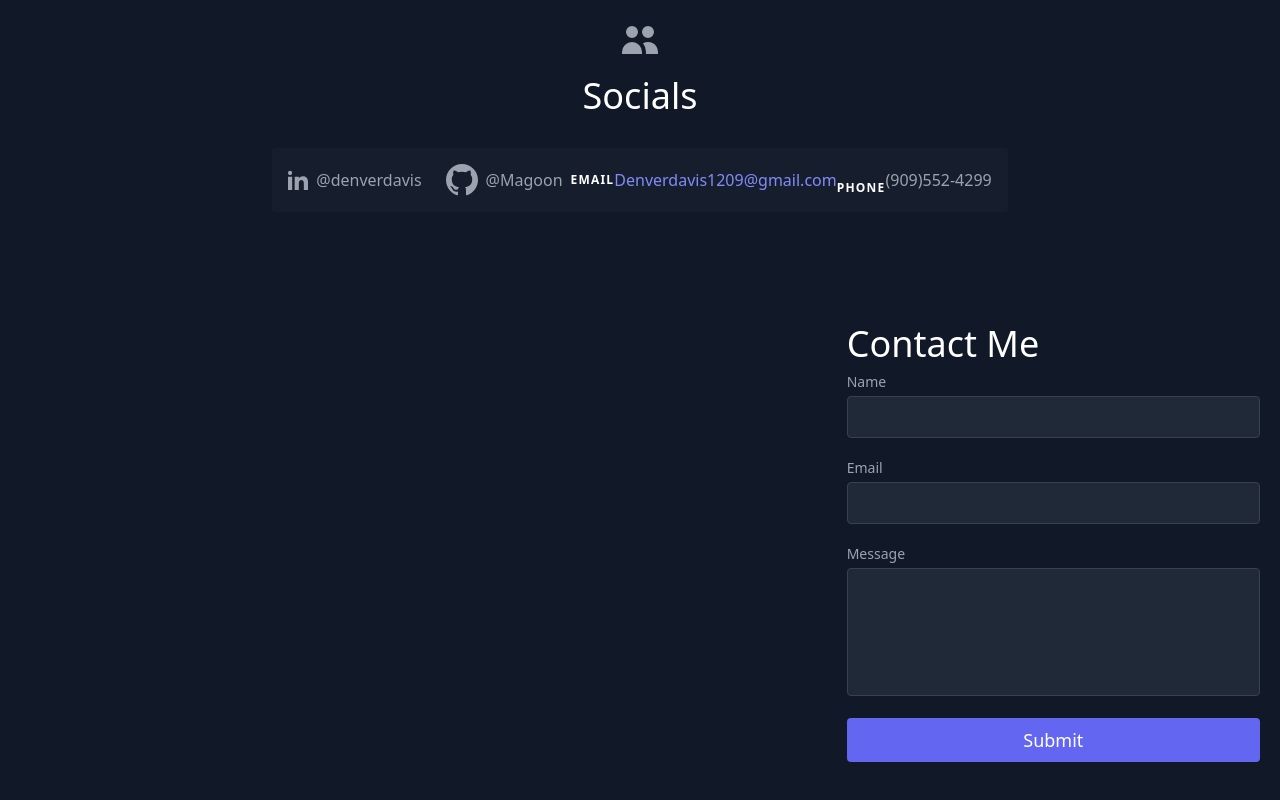
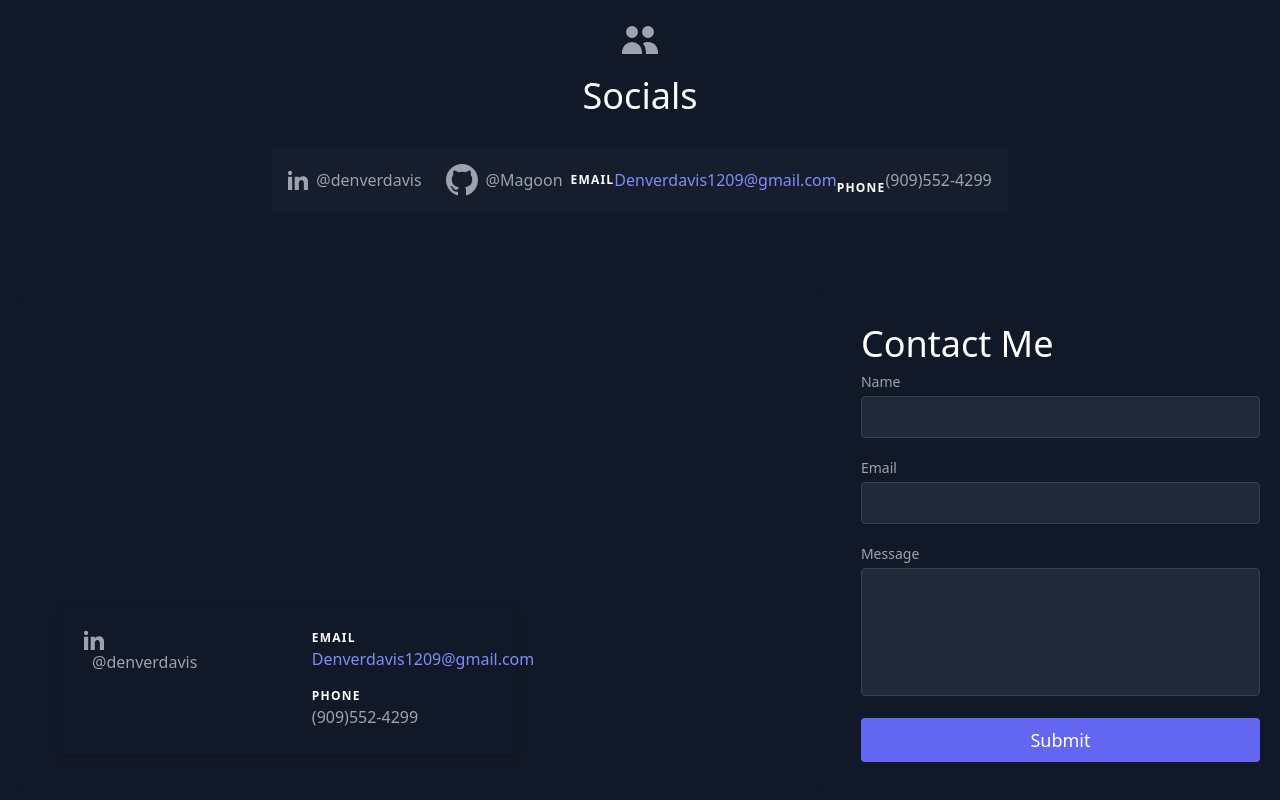
Before and after one commit to Magoon18/REACT, a React (Create React App) app in the folder my-portfolio/: page / in a window 1280 px wide. Shown: the part 1938-2738 px from the top of the page. Built offline with nearby package versions, Linux system fonts and the light colour scheme.

Commit message:
Changes in Contact section

```diff
--- a/my-portfolio/src/components/Contact.js
+++ b/my-portfolio/src/components/Contact.js
@@ -27,8 +27,8 @@ export default function Contact() {
   return (
     <section id="contact" className="relative">
       <div className="container px-5 py-10 mx-auto flex sm:flex-nowrap flex-wrap">
-        {/*<div className="lg:w-2/3 md:w-1/2 bg-gray-900 rounded-lg overflow-hidden sm:mr-10 p-10 flex items-end justify-start relative">
-          <iframe
+        <div className="lg:w-2/3 md:w-1/2 bg-gray-900 rounded-lg overflow-hidden sm:mr-10 p-10 flex items-end justify-start relative">
+          {/*<iframe
             width="100%"
             height="100%"
             title="map"
@@ -38,16 +38,20 @@ export default function Contact() {
             marginWidth={0}
             style={{ filter: "opacity(0.7)" }}
             src="https://www.google.com/maps/embed/v1/place?q=csulb&key=AIzaSyBFw0Qbyq9zTFTd-tUY6dZWTgaQzuU17R8"
-          />
+          />*/}
           <div className="bg-gray-900 relative flex flex-wrap py-6 rounded shadow-md">
             <div className="lg:w-1/2 px-6">
-              <h2 className="title-font font-semibold text-white tracking-widest text-xs">
-                ADDRESS
-              </h2>
-              <p className="mt-1">
-                97 Warren St. <br />
-                New York, NY 10007
-              </p>
+            <svg
+              xmlns="http://www.w3.org/2000/svg"
+              class="h-5 w-5"
+              fill="currentColor"
+              viewBox="0 0 24 24">
+              <path
+                d="M4.98 3.5c0 1.381-1.11 2.5-2.48 2.5s-2.48-1.119-2.48-2.5c0-1.38 1.11-2.5 2.48-2.5s2.48 1.12 2.48 2.5zm.02 4.5h-5v16h5v-16zm7.982 0h-4.968v16h4.969v-8.399c0-4.67 6.029-5.052 6.029 0v8.399h4.988v-10.131c0-7.88-8.922-7.593-11.018-3.714v-2.155z" />
+            </svg>
+            <a href="https://www.linkedin.com/in/denver-davis-5b2ab7256/" target="_blank" className="ml-2 mr-6 hover:text-white">
+              @denverdavis
+            </a>
             </div>
             <div className="lg:w-1/2 px-6 mt-4 lg:mt-0">
               <h2 className="title-font font-semibold text-white tracking-widest text-xs">
@@ -62,7 +66,7 @@ export default function Contact() {
               <p className="leading-relaxed">(909)552-4299</p>
             </div>
           </div>
-        </div>*/}
+        </div>
         <form
           netlify
           name="contact"
```
